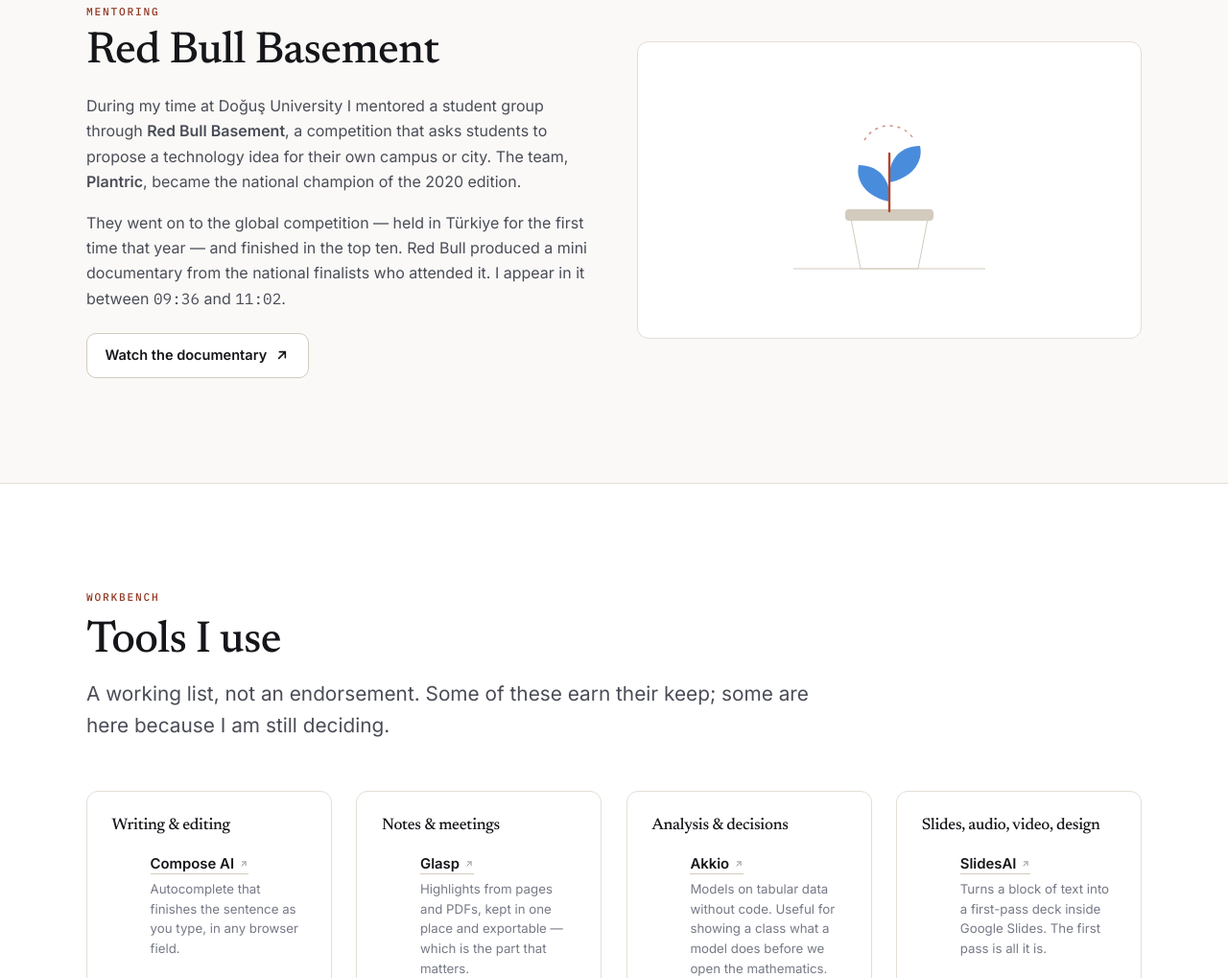
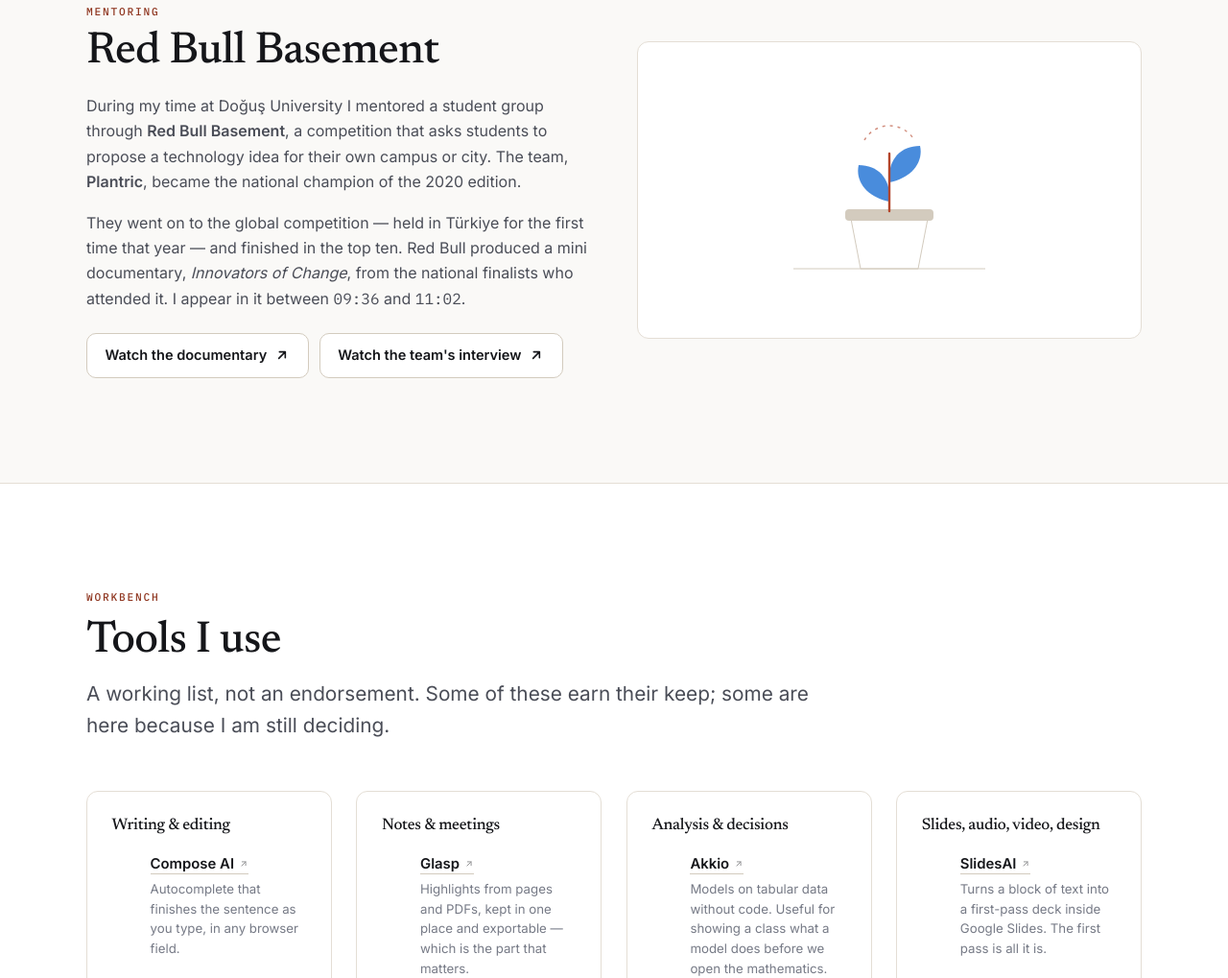
Before and after one commit to ozay/ozay.github.io, a plain HTML site: page about.html in a window 1280 px wide. Shown: the part 5016-6035 px from the top of the page at 96% size. Drawn offline with Linux system fonts and the light colour scheme.

Commit message:
Point the Red Bull section at the documentary itself
The first link went to the Basement Sessions conversation with Plantric,
not to the film. Link Innovators of Change on Red Bull TV, name it in both
languages, and keep the conversation as a second button.

Co-Authored-By: Claude Opus 5 <noreply@anthropic.com>

```diff
--- a/about.html
+++ b/about.html
@@ -293,7 +293,8 @@
           <p style="color:var(--ink-2)">
             They went on to the global competition &mdash; held in T&uuml;rkiye for the first
             time that year &mdash; and finished in the top ten. Red Bull produced a mini
-            documentary from the national finalists who attended it. I appear in it between
+            documentary, <em>Innovators of Change</em>, from the national finalists who
+            attended it. I appear in it between
             <span class="mono">09:36</span> and <span class="mono">11:02</span>.
           </p>
         </div>
@@ -309,14 +310,20 @@
             Ard&#305;ndan, o y&#305;l ilk kez T&uuml;rkiye'de d&uuml;zenlenen d&uuml;nya
             yar&#305;&#351;mas&#305;na kat&#305;ld&#305;lar ve ilk ona girdiler. Red Bull, d&uuml;nya
             yar&#305;&#351;mas&#305;na kat&#305;lan &uuml;lke birincilerinden k&#305;sa bir belgesel
-            haz&#305;rlad&#305;. Ben de <span class="mono">09:36</span> ile
+            haz&#305;rlad&#305;: <em>Innovators of Change</em>. Ben de <span class="mono">09:36</span> ile
             <span class="mono">11:02</span> aras&#305;nda g&ouml;r&uuml;n&uuml;yorum.
           </p>
         </div>
-        <a class="btn btn-ghost" href="https://www.redbull.com/tr-tr/videos/red-bull-basement-plantric" target="_blank" rel="noopener" style="margin-top:1.4rem">
-          <span data-lang="en">Watch the documentary</span><span data-lang="tr">Belgeseli izle</span>
-          <svg viewBox="0 0 24 24" fill="none" stroke="currentColor" stroke-width="2.4" stroke-linecap="round" stroke-linejoin="round" aria-hidden="true"><path d="M7 17 17 7M8 7h9v9"/></svg>
-        </a>
+        <div style="display:flex;flex-wrap:wrap;gap:.7rem;margin-top:1.4rem">
+          <a class="btn btn-ghost" href="https://www.redbull.tv/en/page/page:rrn:content:films:659f6b25-6ead-4531-a64b-cf01d5827ed4/innovators-of-change" target="_blank" rel="noopener">
+            <span data-lang="en">Watch the documentary</span><span data-lang="tr">Belgeseli izle</span>
+            <svg viewBox="0 0 24 24" fill="none" stroke="currentColor" stroke-width="2.4" stroke-linecap="round" stroke-linejoin="round" aria-hidden="true"><path d="M7 17 17 7M8 7h9v9"/></svg>
+          </a>
+          <a class="btn btn-ghost" href="https://www.redbull.com/tr-tr/videos/red-bull-basement-plantric" target="_blank" rel="noopener">
+            <span data-lang="en">Watch the team's interview</span><span data-lang="tr">Tak&#305;m&#305;n s&ouml;yle&#351;isini izle</span>
+            <svg viewBox="0 0 24 24" fill="none" stroke="currentColor" stroke-width="2.4" stroke-linecap="round" stroke-linejoin="round" aria-hidden="true"><path d="M7 17 17 7M8 7h9v9"/></svg>
+          </a>
+        </div>
       </div>
 
       <div class="figure" aria-hidden="true" style="display:grid;place-items:center">
```
